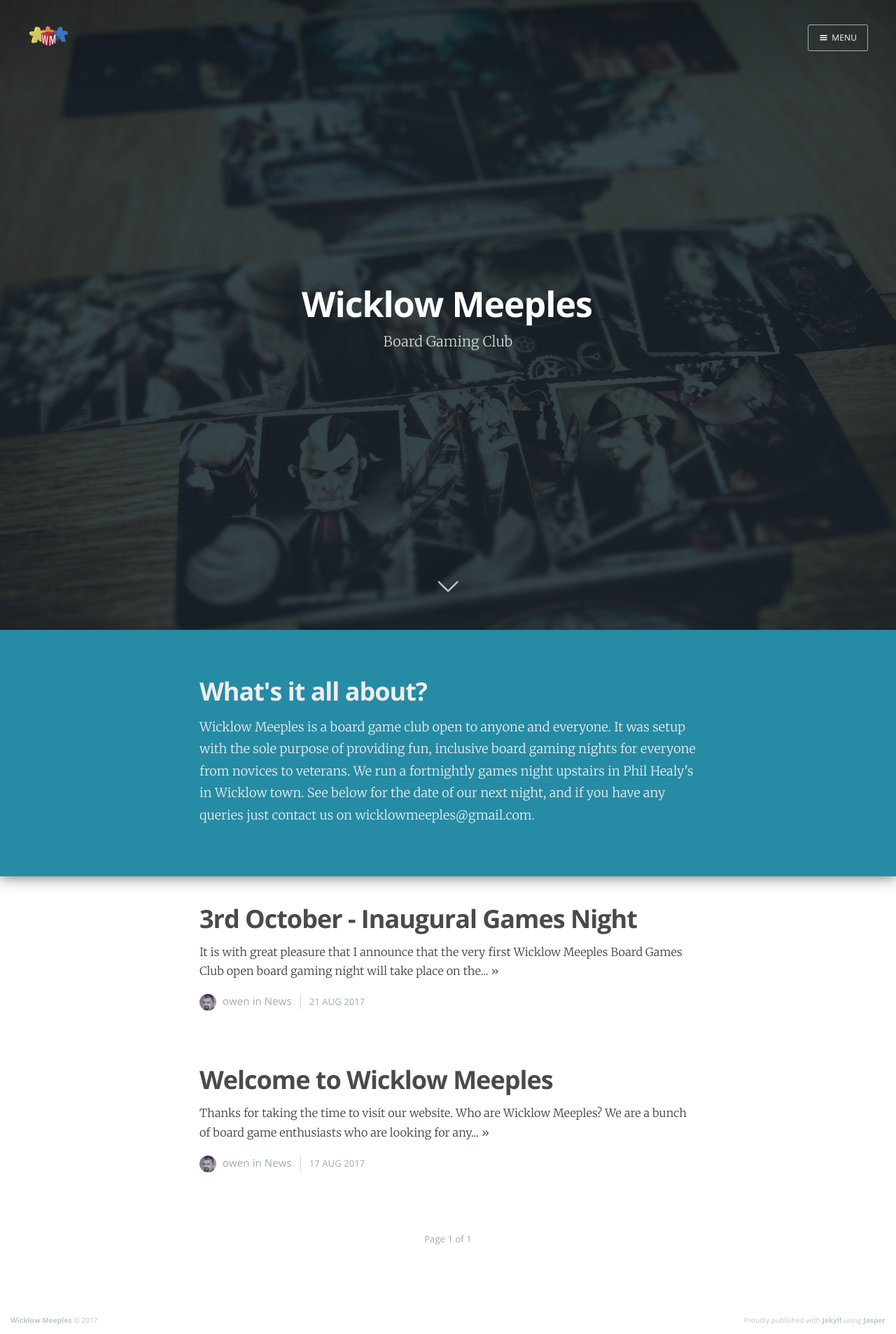
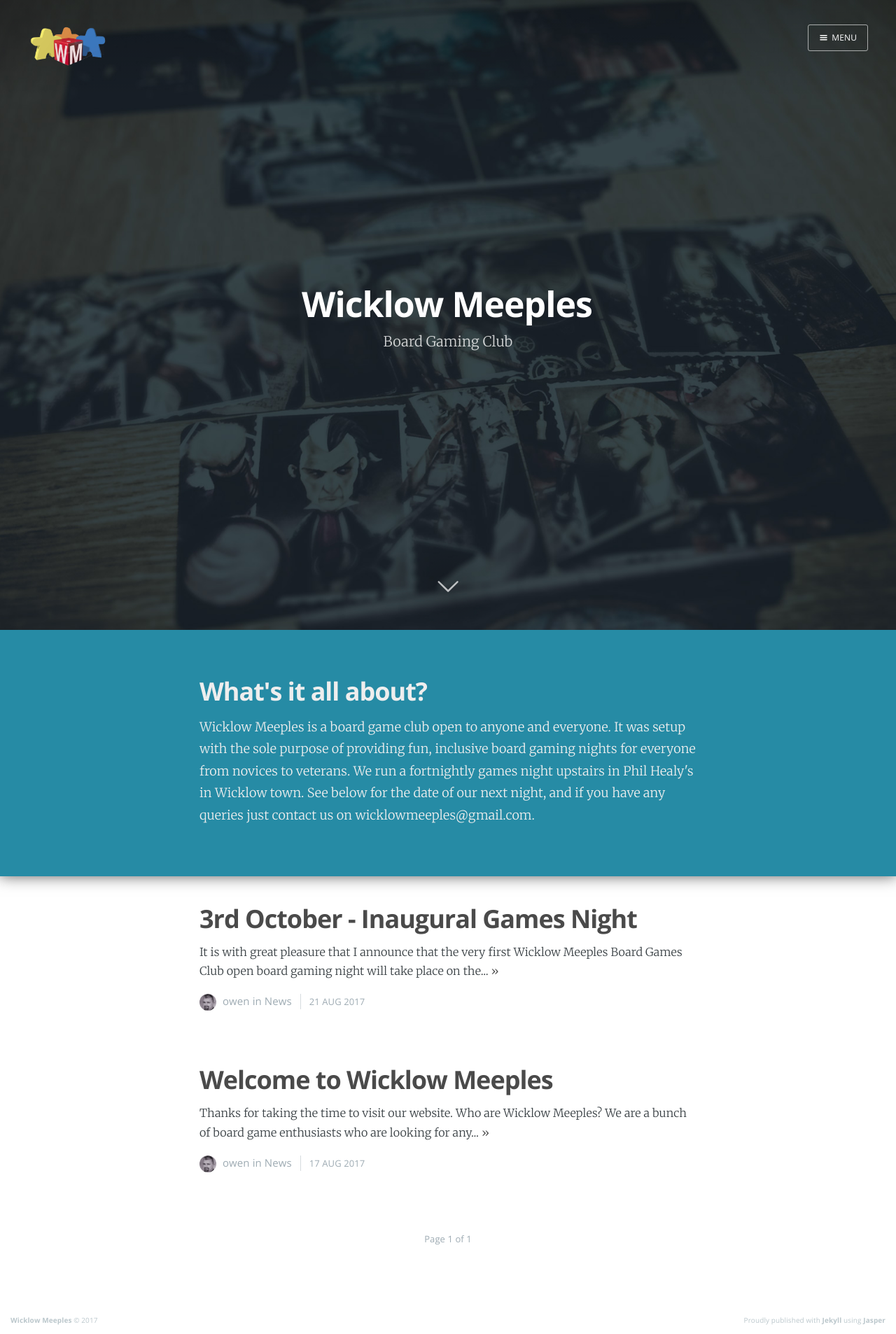
Before and after one commit to owenmcg/owenmcg.github.io, a Jekyll site: the page built from index.html, in a window 1280 px wide. Shown: the whole page at 70% size. Built offline with Jekyll 4.4.1, drawn with Linux system fonts in a browser that asks for light colours; nearby versions of some CDN libraries; the list of posts is cut into pages by our own code.

Commit message:
logo bigger subscribe hidden

```diff
--- a/assets/css/screen.css
+++ b/assets/css/screen.css
@@ -706,6 +706,7 @@
     border-radius: 3px;
     background: #fff;
     transition: all ease 0.3s;
+	display: none;
 }
 .subscribe-button:before {
     font-size: 9px;
@@ -777,7 +778,7 @@
     -moz-box-sizing: border-box;
     box-sizing: border-box;
     display: block;
-    height: 38px;
+    height: 68px;
     padding: 1px 0 5px 0;
     width: auto;
 }
```
